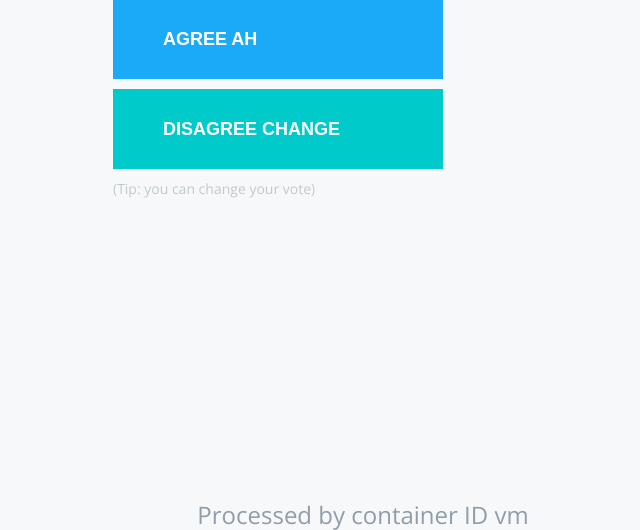
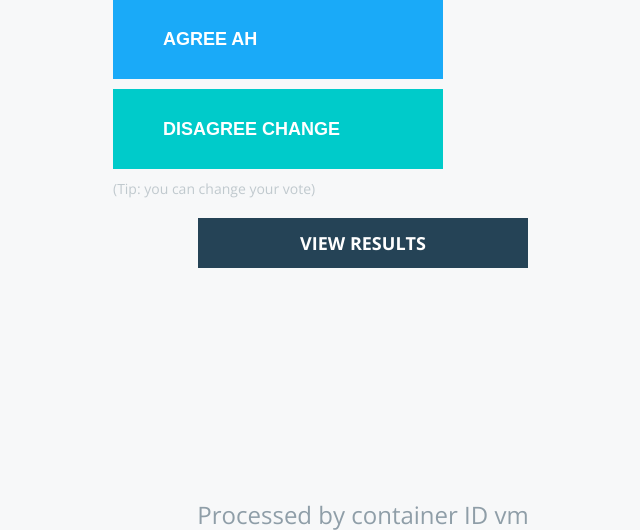
Before and after one commit to yashwanth-yasp/find-your-bias, a Flask app: page / in a window 1280 px wide. Shown: the part 169-699 px from the top of the page, without its empty margins (277-917 px from the left). Run offline with Flask 3, Linux system fonts and the light colour scheme; some libraries are stand-ins or nearby versions.

Commit message:
add view results button

```diff
--- a/vote/static/stylesheets/style.css
+++ b/vote/static/stylesheets/style.css
@@ -127,3 +127,27 @@ button.b{
   width:50%;
   height:100%;
 }
+
+#view-results {
+  margin-top: 20px;
+}
+
+.button-results {
+  display: inline-block;
+  height: 50px;
+  width: 330px;
+  padding: 0 50px;
+  border: none;
+  background-color: #254356;
+  color: white;
+  text-transform: uppercase;
+  font-size: 18px;
+  font-weight: 700;
+  text-align: center;
+  text-decoration: none;
+  line-height: 50px;
+}
+
+.button-results:hover {
+  background-color: #1d3545;
+}
--- a/vote/templates/index.html
+++ b/vote/templates/index.html
@@ -49,10 +49,21 @@
         <div id="hostname">
           Processed by container ID {{hostname}}
         </div>
+        <div id="view-results">
+          <a id="results-link" href="#" class="button-results">View Results</a>
+        </div>
       </div>
     </div>
-    <script src="http://code.jquery.com/jquery-latest.min.js" type="text/javascript"></script>
+    <script src="https://code.jquery.com/jquery-latest.min.js" type="text/javascript"></script>
     <script src="//cdnjs.cloudflare.com/ajax/libs/jquery-cookie/1.4.1/jquery.cookie.js"></script>
+
+    <script>
+      var resultsLink = document.getElementById('results-link');
+      if (resultsLink) {
+        var currentHost = window.location.hostname;
+        resultsLink.href = 'http://' + currentHost + ':31001';
+      }
+    </script>
 
     {% if vote %}
     <script>
```
